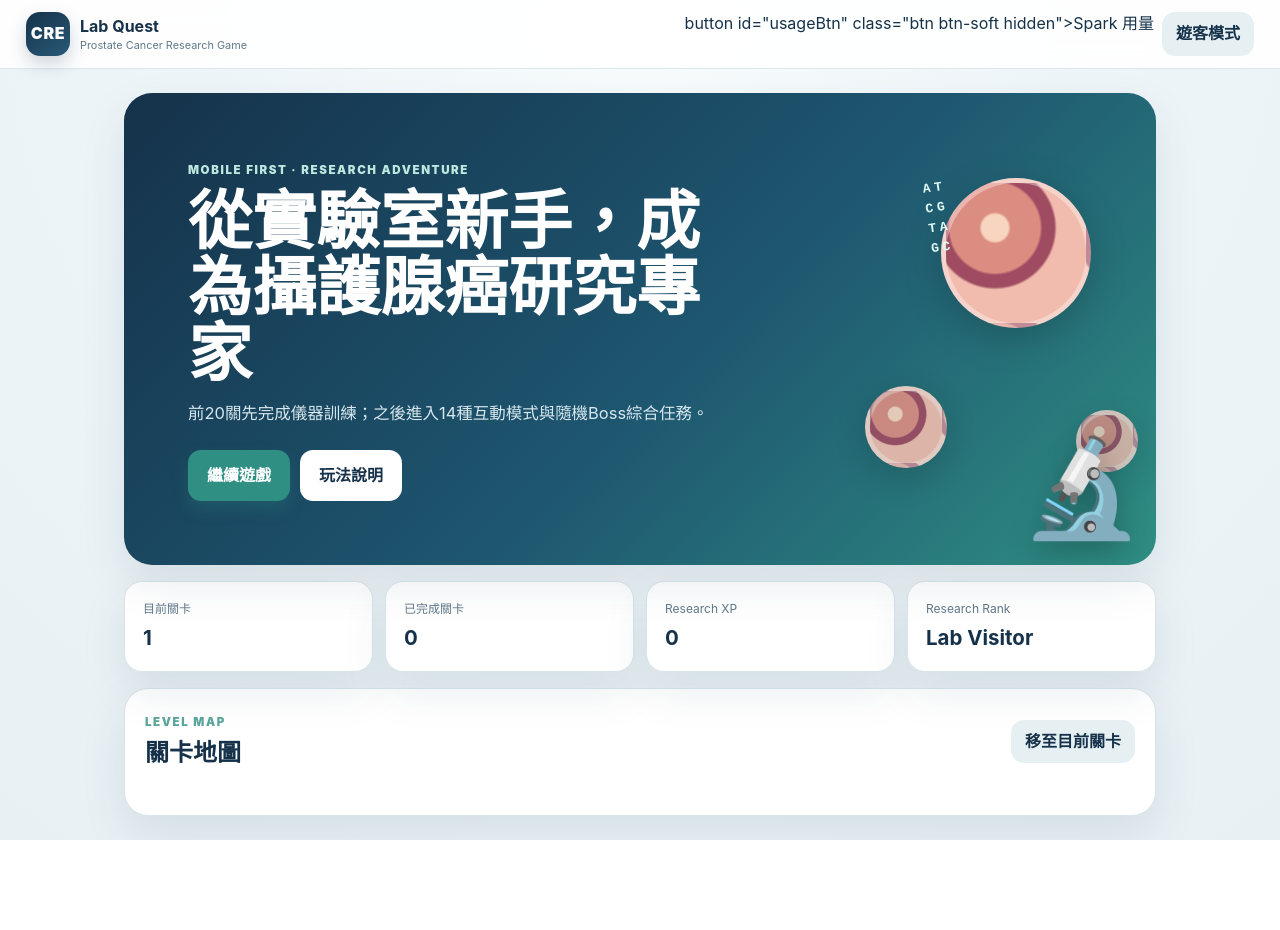
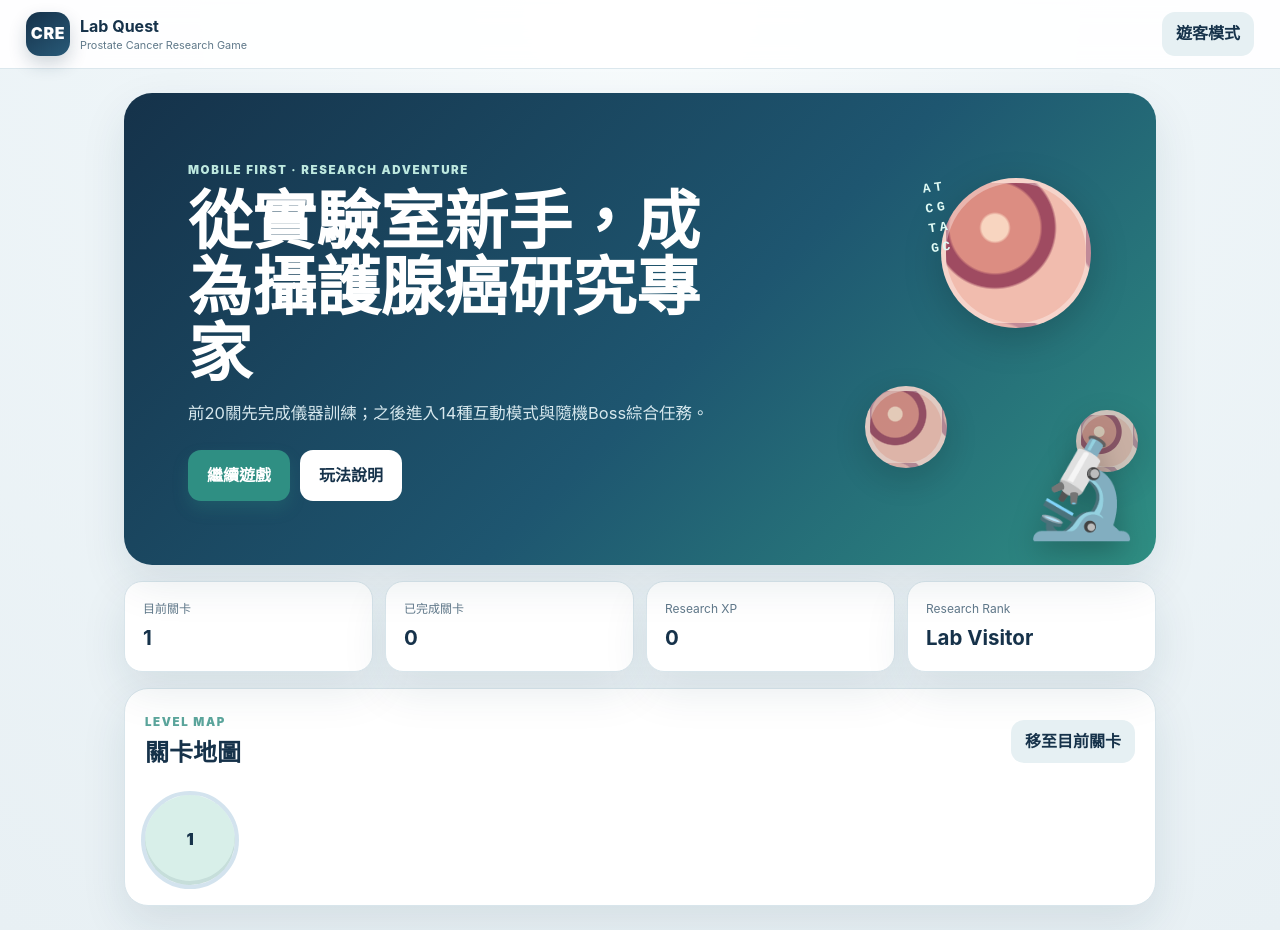
Before and after one commit to YiChen-Hung916/cre-lab-quest, a plain HTML site: page index.html in a window 1280 px wide. Before the commit the page ends 840 px from the top, so only its background shows below. Drawn offline with Linux system fonts and the light colour scheme; no server answers.

Commit message:
Update index.html

```diff
--- a/index.html
+++ b/index.html
@@ -16,7 +16,7 @@
         <span><strong>Lab Quest</strong><small>Prostate Cancer Research Game</small></span>
       </a>
       <div class="top-actions">
-        button id="usageBtn" class="btn btn-soft hidden">Spark 用量</button>
+        <button id="usageBtn" class="btn btn-soft hidden">Spark 用量</button>
         <button id="loginBtn" class="btn btn-soft">遊客模式</button>
       </div>
     </header>
```
